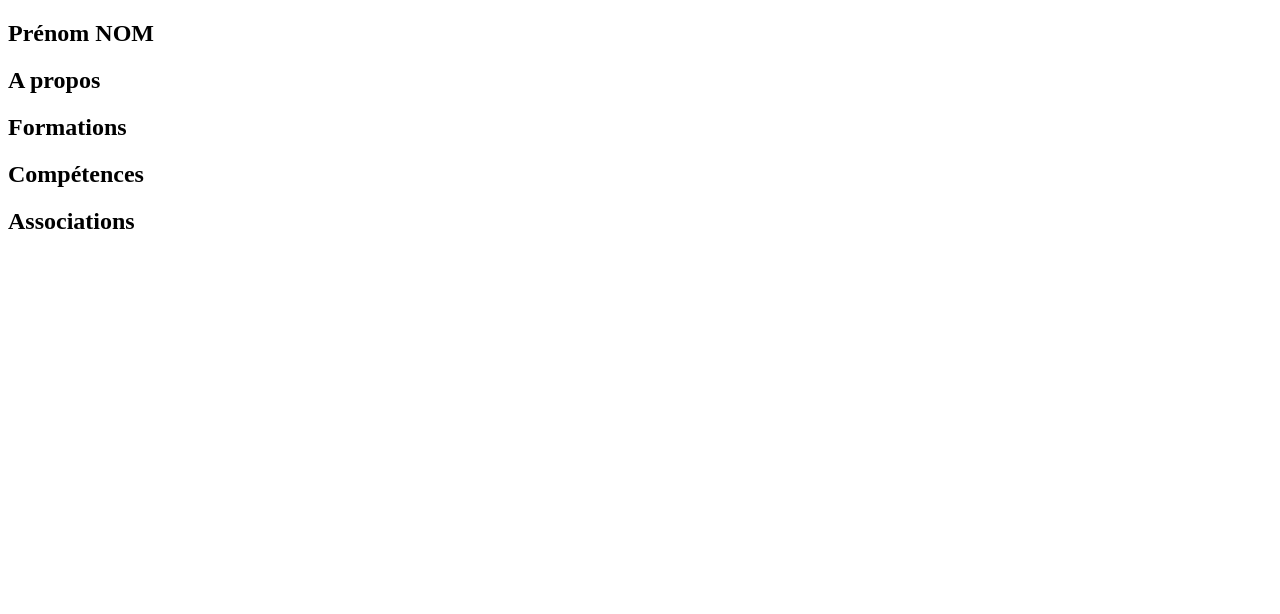
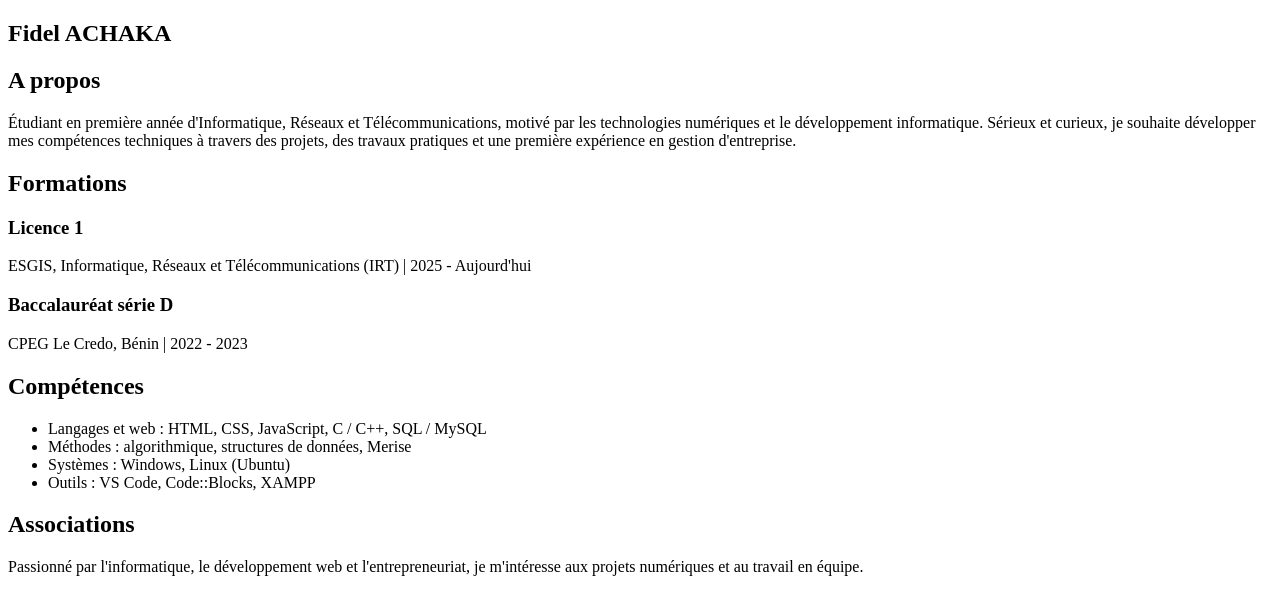
Before and after one commit to Fidel-H4K/mon-cv, a plain HTML site: page index.html in a window 1280 px wide. Drawn offline with Linux system fonts and the light colour scheme.

Commit message:
arrangement du contenu de mon cv

```diff
--- a/index.html
+++ b/index.html
@@ -10,22 +10,41 @@
     <!-- Titre -->
     <section id="Titre">
      <header>
-        <h1>Prénom NOM</h1>
+        <h1>Fidel ACHAKA</h1>
      </header>
     </section>
 
     <!-- Description -->
      <section id="description">
         <h2>A propos</h2>
+        <p>Étudiant en première année d'Informatique, Réseaux et Télécommunications, motivé par les technologies numériques et le développement informatique. Sérieux et curieux, je souhaite développer mes compétences techniques à travers des projets, des travaux pratiques et une première expérience en gestion d'entreprise.</p>
+     </section>
+
     <!-- Formation -->
      <section id="formation">
         <h2>Formations</h2>
+        <h3>Licence 1</h3>
+        <p>ESGIS, Informatique, Réseaux et Télécommunications (IRT) | 2025 - Aujourd'hui</p>
+
+        <h3>Baccalauréat série D</h3>
+        <p>CPEG Le Credo, Bénin | 2022 - 2023</p>
+     </section>
+
     <!-- Compétences -->
      <section id="competences">
         <h2>Compétences</h2>
+        <ul>
+         <li>Langages et web : HTML, CSS, JavaScript, C / C++, SQL / MySQL</li>
+         <li>Méthodes : algorithmique, structures de données, Merise</li>
+         <li>Systèmes : Windows, Linux (Ubuntu)</li>
+         <li>Outils : VS Code, Code::Blocks, XAMPP</li>
+        </ul>
+     </section>
+
     <!-- Associations -->
      <section id="associations">
         <h2>Associations</h2>
+        <p>Passionné par l'informatique, le développement web et l'entrepreneuriat, je m'intéresse aux projets numériques et au travail en équipe.</p>
      </section>
 </body>
 </html>
```
